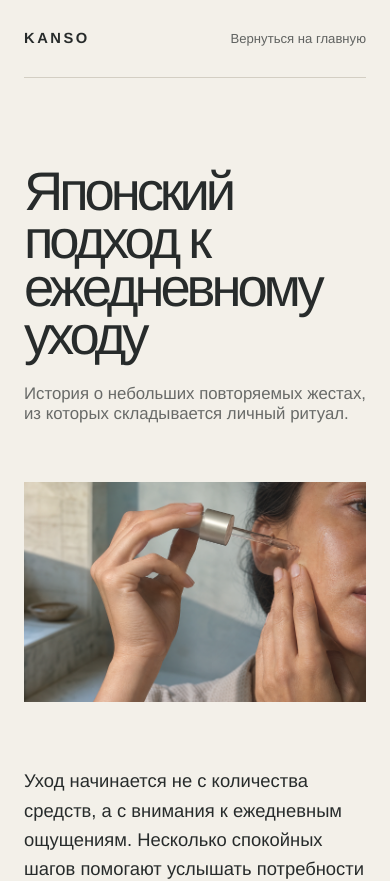
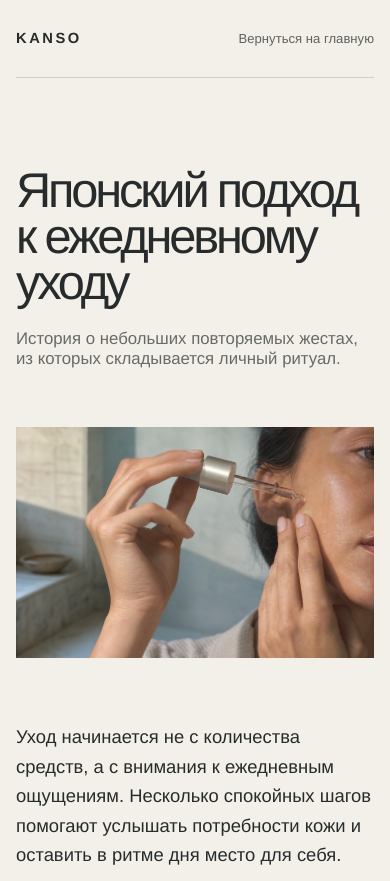
Before and after one commit to avvolkova13/japan, a Next.js app: page /journal/japanese-approach in a window 390 px wide. Shown: the top 881 px of the page. Built offline with nearby package versions, Linux system fonts and the light colour scheme.

Commit message:
fix: refine journal and ritual responsive layouts

```diff
--- a/src/app/globals.css
+++ b/src/app/globals.css
@@ -2739,6 +2739,23 @@ html[data-motion-reduced="true"] .motion-reveal {
     grid-column: auto;
   }
 
+  .journal-article-header,
+  .journal-article {
+    width: calc(100% - 2rem);
+  }
+
+  .journal-article h1 {
+    font-size: clamp(2.6rem, 12.5vw, 3.4rem);
+    line-height: 0.94;
+    letter-spacing: -0.065em;
+    overflow-wrap: anywhere;
+  }
+
+  .journal-index-content h1 { line-height: 1; }
+  .ritual-intro h1 { line-height: 0.94; }
+  .ritual-question h2,
+  .ritual-result-heading h2 { line-height: 0.98; }
+
   .favorites-empty h2 {
     white-space: normal;
   }
@@ -2770,6 +2787,12 @@ html[data-motion-reduced="true"] .motion-reveal {
   .checkout-summary {
     position: static;
   }
+
+  .journal-article h1 { line-height: 0.94; }
+  .journal-index-content h1 { line-height: 1; }
+  .ritual-intro h1 { line-height: 0.94; }
+  .ritual-question h2,
+  .ritual-result-heading h2 { line-height: 0.98; }
 }
 
 @media (max-width: 1024px) {
```
